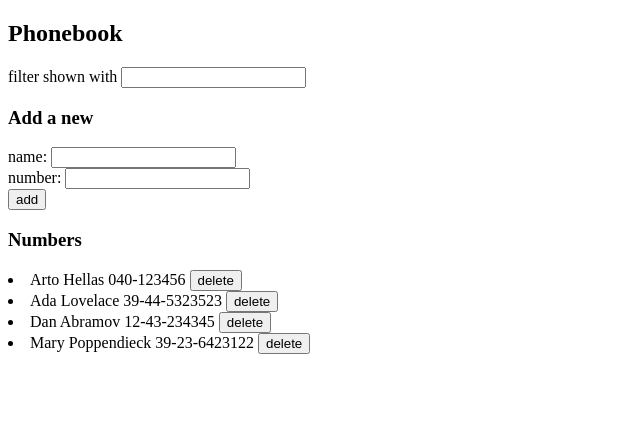
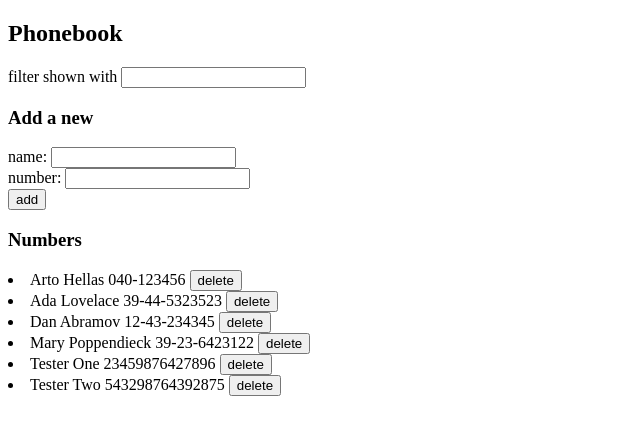
Before and after one commit to shzhe02/fullstackopen, a React (Create React App) app in the folder part2/phonebook/: page / in a window 1280 px wide. Shown: the top 434 px of the page, without its empty margins (0-640 px from the left). Built offline with nearby package versions, Linux system fonts and the light colour scheme; data requests are answered from the project's data file.

Commit message:
2.18: Attempted

```diff
--- a/part2/phonebook/db.json
+++ b/part2/phonebook/db.json
@@ -19,6 +19,16 @@
       "name": "Mary Poppendieck",
       "number": "39-23-6423122",
       "id": 4
+    },
+    {
+      "name": "Tester One",
+      "number": "23459876427896",
+      "id": 5
+    },
+    {
+      "name": "Tester Two",
+      "number": "543298764392875",
+      "id": 6
     }
   ]
 }
--- a/part2/phonebook/src/App.js
+++ b/part2/phonebook/src/App.js
@@ -25,12 +25,22 @@ const App = () => {
       .map((e) => e.name === newName)
       .reduce((collect, b) => collect || b)
     if (!alreadyExists) {
-      db.add(nameObject).then((response) => console.log(response))
-      setPersons(persons.concat(nameObject))
+      db.add(nameObject).then((data) => setPersons(persons.concat(data)))
       setNewName("")
       setNewNumber("")
     } else {
-      alert(`${newName} has already been added to the phonebook.`)
+      // alert(`${newName} has already been added to the phonebook.`)
+      if (
+        window.confirm(
+          `${newName} is already in the phonebook. Replace the old number with a new one?`
+        )
+      ) {
+        const id = persons.find((e) => e.name === newName).id
+        db.update(nameObject, id).then((response) => console.log(response))
+        db.fetch().then((data) => setPersons(data))
+        setNewName("")
+        setNewNumber("")
+      }
     }
   }
 
--- a/part2/phonebook/src/services/db.js
+++ b/part2/phonebook/src/services/db.js
@@ -17,6 +17,11 @@ const remove = (id) => {
   return request.then((response) => response.data)
 }
 
-const utils = { fetch, add, remove }
+const update = (data, id) => {
+  const request = axios.put(`${url}/${id}`, data)
+  return request.then((response) => response.data)
+}
+
+const utils = { fetch, add, remove, update }
 
 export default utils
```
